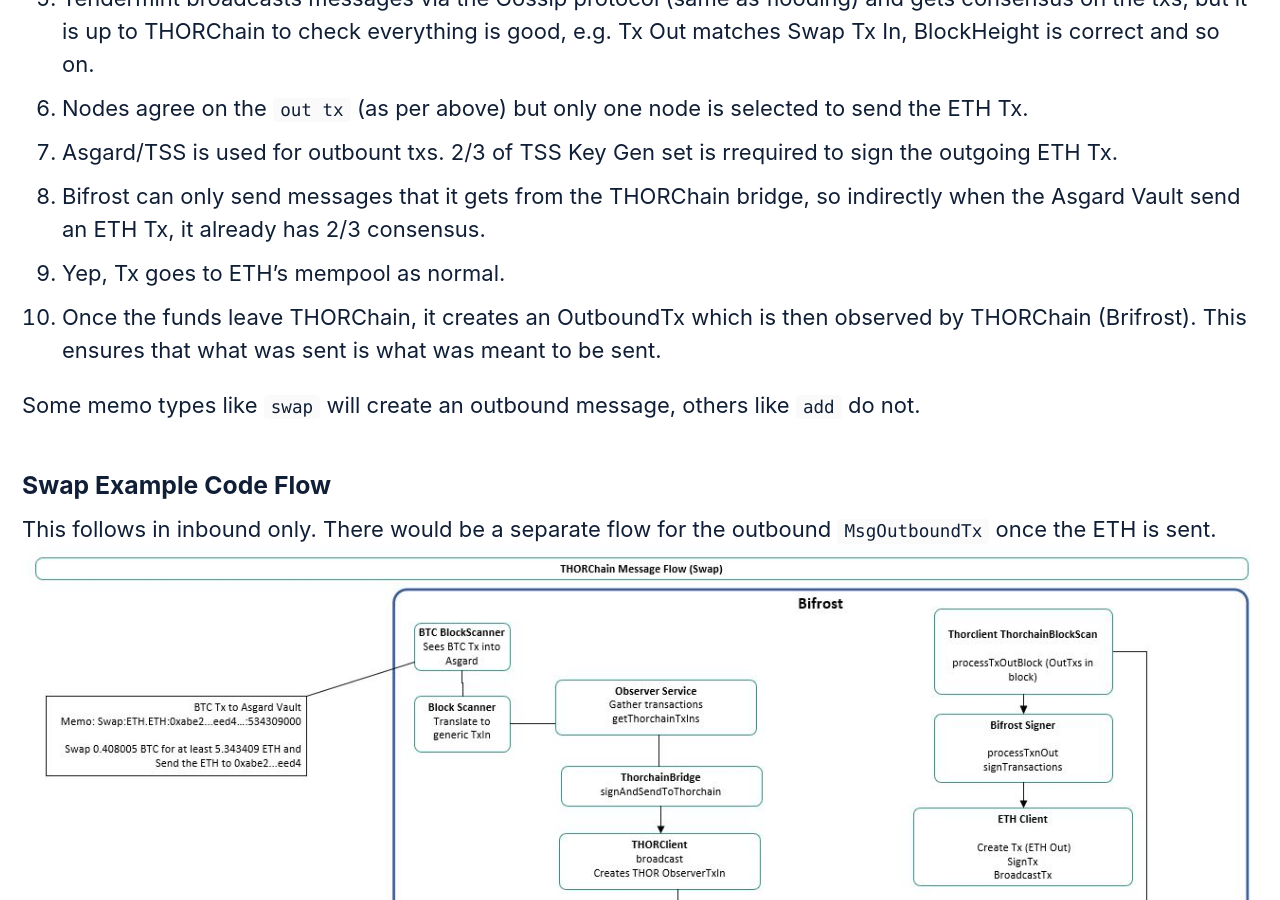
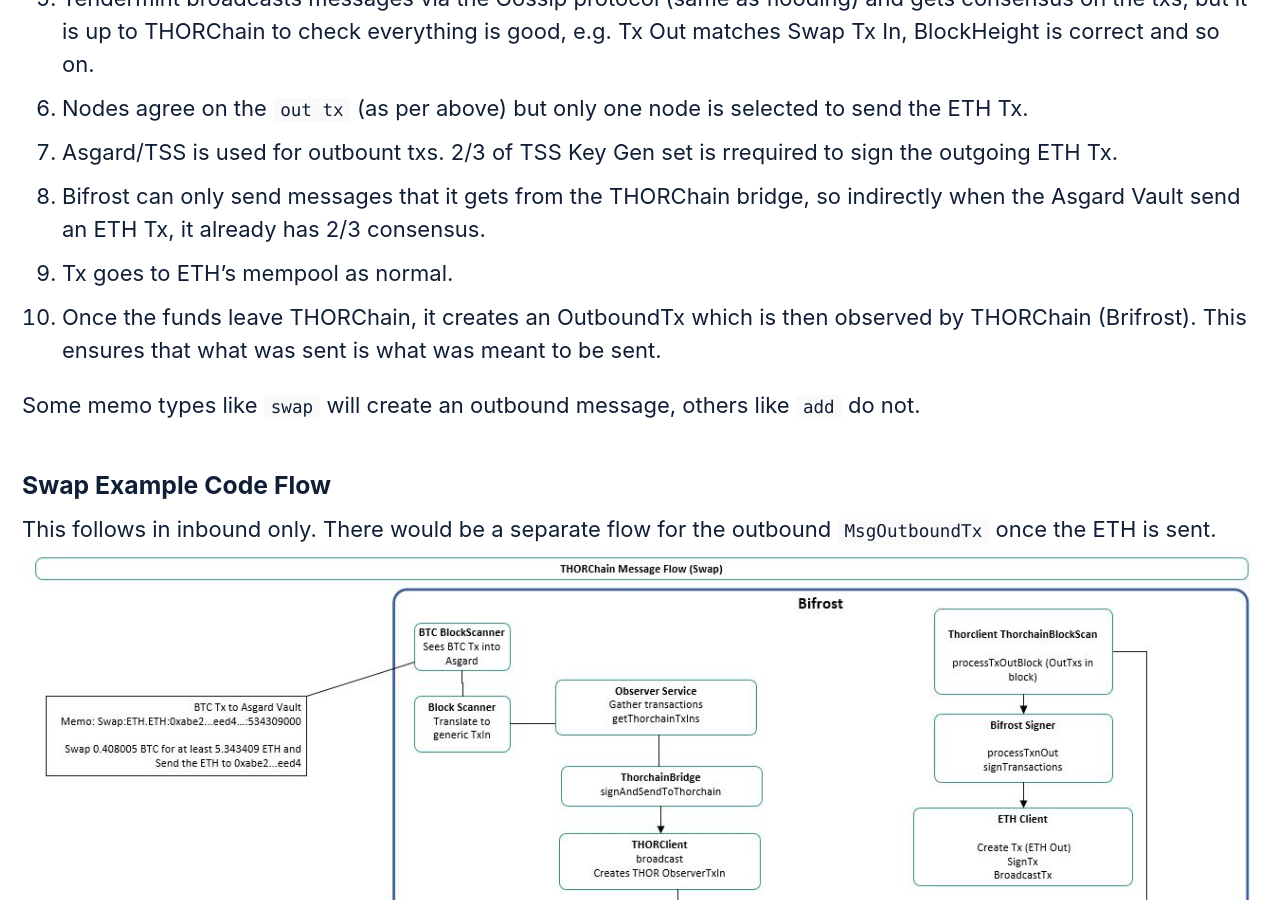
Before and after one commit to GrassRootsCrypto/GrassRootsCrypto.github.io, a Jekyll site: the page built from _pages/ThorchainDiagrams.md, in a window 1280 px wide and 900 px high, scrolled down 2578 px. Built offline with Jekyll 4.4.1, drawn with Linux system fonts in a browser that asks for light colours; cached includes are drawn as plain includes.

```diff
--- a/_pages/ThorchainDiagrams.md
+++ b/_pages/ThorchainDiagrams.md
@@ -31,7 +31,7 @@ Some points on the Diagram:
 1. Nodes agree on the `out tx` (as per above) but only one node is selected to send the ETH Tx.
 1. Asgard/TSS is used for outbount txs. 2/3 of TSS Key Gen set is rrequired to sign the outgoing ETH Tx.
 1. Bifrost can only send messages that it gets from the THORChain bridge, so indirectly when the Asgard Vault send an ETH Tx, it already has 2/3 consensus.
-1. Yep, Tx goes to ETH’s mempool as normal.
+1. Tx goes to ETH’s mempool as normal.
 1. Once the funds leave THORChain, it creates an OutboundTx which is then observed by THORChain (Brifrost). This ensures that what was sent is what was meant to be sent.
 
 Some memo types like `swap` will create an outbound message, others like `add` do not.
```
